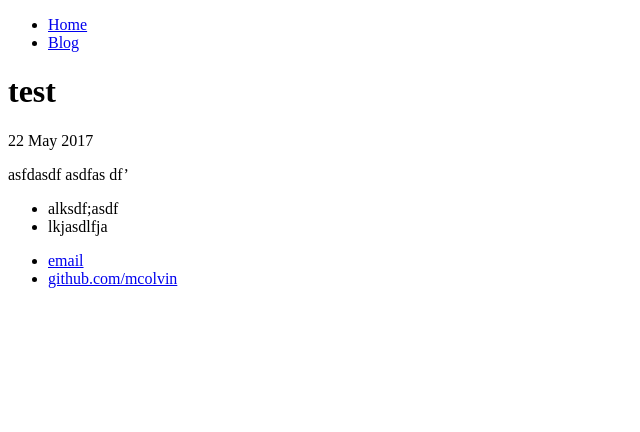
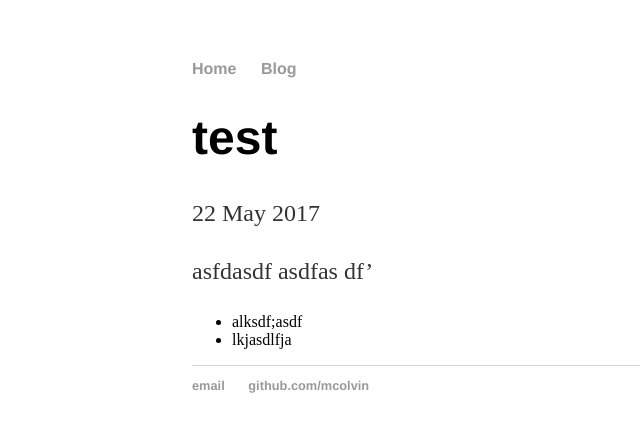
Before and after one commit to mcolvin/sham, a Jekyll site: the page built from docs/_posts/2017-05-22-test-this-sht.md, in a window 1280 px wide. Shown: the top 432 px of the page, without its empty margins (0-640 px from the left). Built offline with Jekyll 4.4.1, drawn with Linux system fonts in a browser that asks for light colours.

Commit message:
fixed css

```diff
--- a/docs/_layouts/default.html
+++ b/docs/_layouts/default.html
@@ -3,7 +3,7 @@
 		<head>
 			<title>{{ page.title }}</title>
 			<!-- link to main stylesheet -->
-			<link rel="stylesheet" type="text/css" href="css/main.css">
+			<link rel="stylesheet" type="text/css" href="{{ site.url }}/css/main.css">
 		</head>
 		<body>
 			<nav>
```
